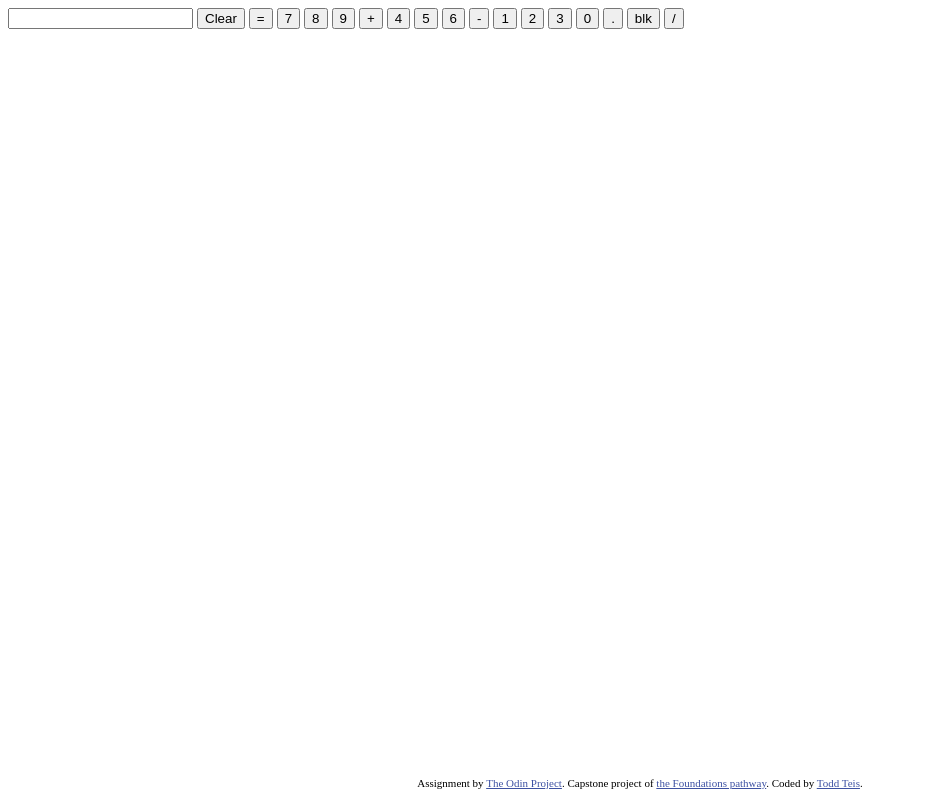
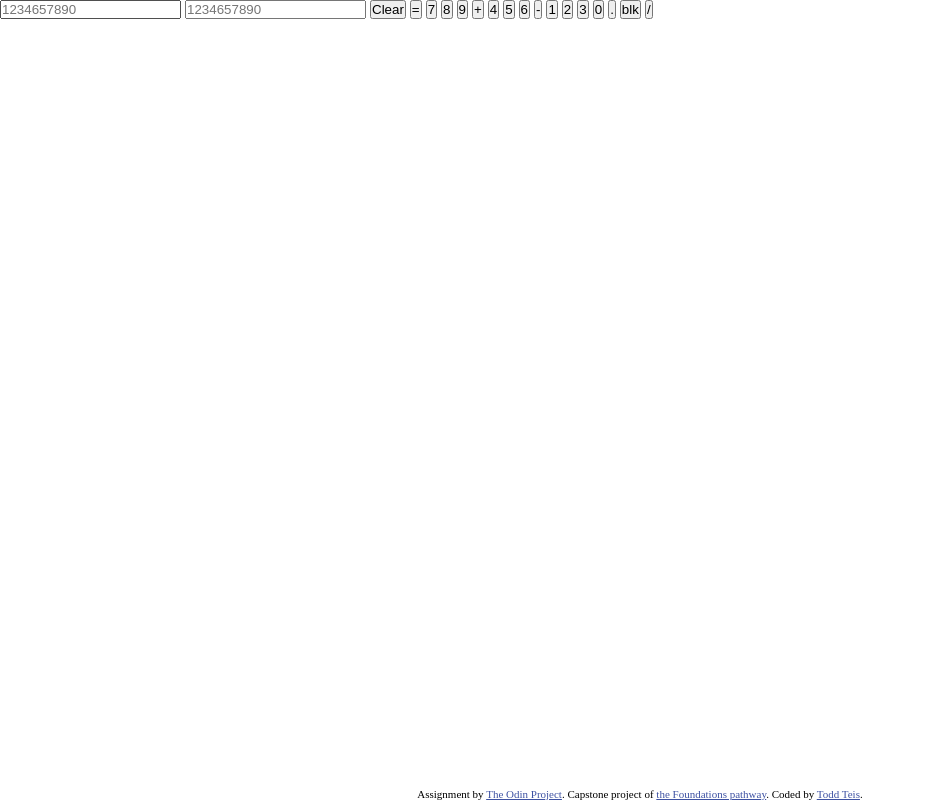
Before and after one commit to toddteis/calculator, a plain HTML site: page index.html in a window 1280 px wide. Shown: the whole page, without its empty margins (0-925 px from the left). Drawn offline with Linux system fonts and the light colour scheme.

Commit message:
Added universal CSS & extra html textbox.

```diff
--- a/index.html
+++ b/index.html
@@ -11,7 +11,8 @@
     <body>
         <main>
             <section class="calculator">
-                <input type="text" class="display">
+                <input type="text" class="display" placeholder="1234657890">
+                <input type="text" class="display" placeholder="1234657890">
                 <input type="button" value="Clear">
                 <input type="button" value="=">
                 <input type="button" value="7">
--- a/styles.css
+++ b/styles.css
@@ -1,3 +1,18 @@
+* {
+    margin: 0;
+    padding: 0;
+}
+
+*, *:before, *:after {
+    box-sizing: inherit;
+}
+
+
+html {
+    box-sizing: border-box;
+    font-size: 16px;
+}
+
 
 
 /* FOOTER SECTION */
```
